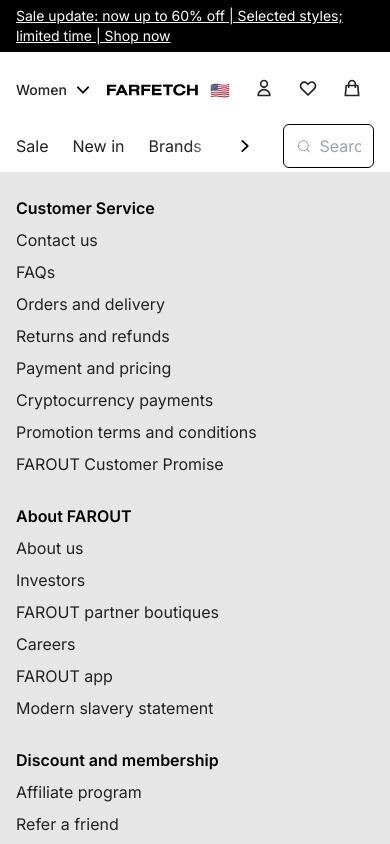
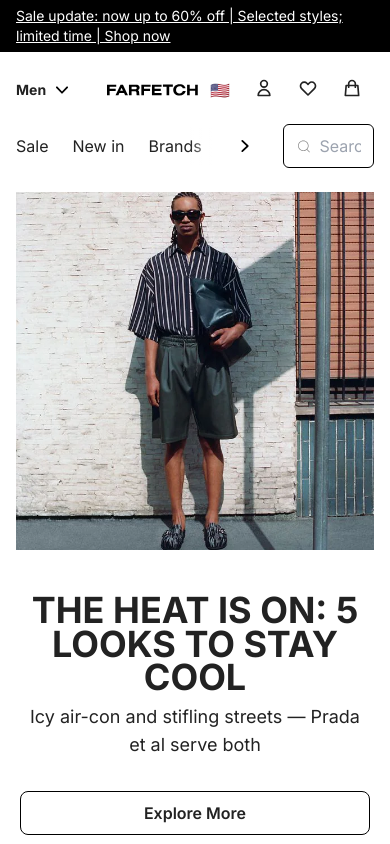
Before and after one commit to andreslopez549/farout, a Next.js app: page / in a window 390 px wide. Shown: the top 844 px of the page. Built offline with nearby package versions, Linux system fonts and the light colour scheme.

Commit message:
added top body design

```diff
--- a/src/app/components/header/headerGenderList.tsx
+++ b/src/app/components/header/headerGenderList.tsx
@@ -8,8 +8,8 @@
   return (
     <Menu as="div" className="relative inline-block text-left">
       <div>
-        <Menu.Button className="inline-flex w-full justify-center items-center rounded-md bg-white hover:bg-zinc-200 py-2 text-sm font-medium text-[#222222] hover:bg-opacity-30 focus:outline-none focus-visible:ring-2 focus-visible:ring-white focus-visible:ring-opacity-75">
-          Women
+        <Menu.Button className="inline-flex w-full justify-center items-center rounded-md bg-white hover:bg-zinc-200 py-2 text-sm font-bold text-[#222222] hover:bg-opacity-30 focus:outline-none focus-visible:ring-2 focus-visible:ring-white focus-visible:ring-opacity-75">
+          Men
           <ChevronDownIcon className="ml-1 h-6 w-6 text-black hover:text-violet-500" aria-hidden="true" />
         </Menu.Button>
       </div>
--- a/src/app/page.tsx
+++ b/src/app/page.tsx
@@ -1,6 +1,10 @@
+import Image from "next/image";
+
 import Header from "@/app/components/header/header";
 import Footer from "@/app/components/footer/footer";
 import SubFooter from "./components/footer/subFooter";
+
+import UserImage from "../../public/userImage.jpeg";
 
 export default function Home() {
   const sectionClass = "flex max-w-[1440px] flex-col items-center justify-between px-[16px] md:px-[48px] mx-auto";
@@ -13,8 +17,26 @@
       </div>
 
       {/* HEADER AREA */}
-      <div className={sectionClass}>
+      <div className={`${sectionClass} sticky top-0 bg-white`}>
         <Header />
+      </div>
+
+      {/* CONTENT AREA */}
+      <div className={`${sectionClass}`}>
+        <div className={`w-full h-full grid grid-cols-1 lg:grid-cols-2 place-items-center`}>
+          <Image src={UserImage} alt="actor-image" className="w-full h-full object-cover pt-[20px] lg:p-[48px] order-1 lg:order-2" />
+
+          <div className="w-full h-full flex flex-col justify-center items-center px-[4px] sm:px-[48px] py-[20px] lg:p-[48px] order-2 lg:order-1">
+            <div className="font-bold text-4xl leading-[2.1rem] sm:text-5xl sm:leading-[3rem] pt-6 sm:pt-0 mb-2 sm:mb-9 text-center">
+              THE HEAT IS ON: 5 LOOKS TO STAY COOL
+            </div>
+            <div className="text-lg sm:text-xl mb-8 text-center">Icy air-con and stifling streets — Prada et al serve both</div>
+
+            <button className="w-full sm:w-[132px] h-[44px] flex justify-center items-center text-[#222222] font-semibold border border-black rounded-lg hover:bg-zinc-100">
+              Explore More
+            </button>
+          </div>
+        </div>
       </div>
 
       {/* FOOTER AREA */}
```
Also changed, not shown: public/userImage.jpeg (added).
